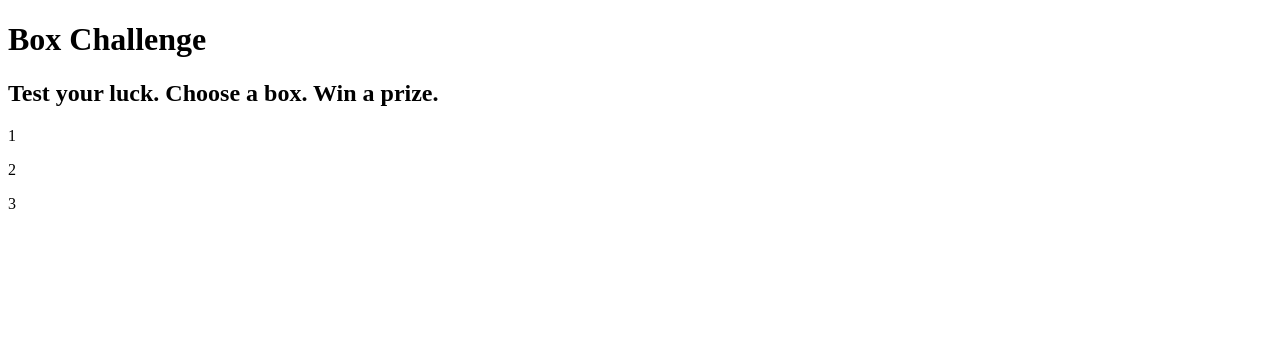
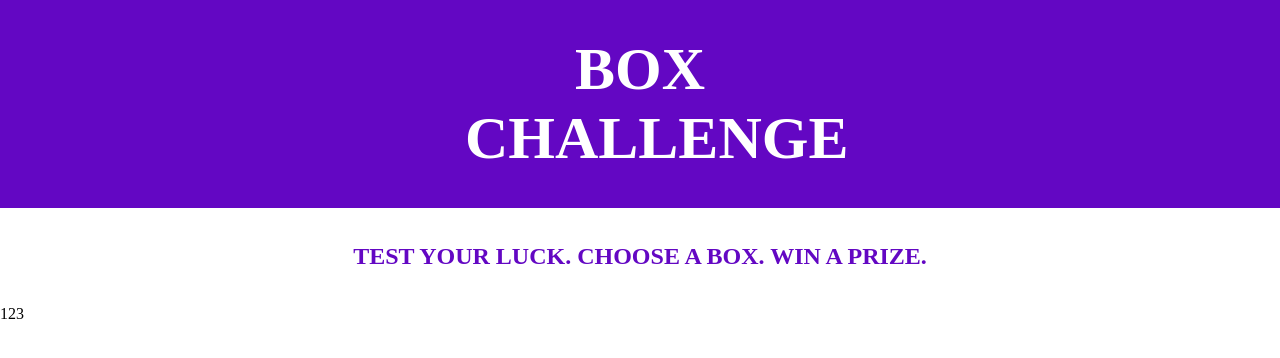
Before and after one commit to NTorres55/m5-hw5-torres-nehemiah, a plain HTML site: page index.html in a window 1280 px wide. Drawn offline with Linux system fonts and the light colour scheme.

Commit message:
Add styling to header, h1 & h2

```diff
--- a/index.html
+++ b/index.html
@@ -8,7 +8,7 @@
     <!-- CSS -->
     <link rel="stylesheet" href="main.css">
 
-    <title> </title>
+    <title>m5-hw5-torres-nehemiah</title>
 
   </head>
 
@@ -17,19 +17,20 @@
       <h1>Box Challenge</h1>
     </header>
 
+    <div>
+      <h2>Test your luck. Choose a box. Win a prize.</h2>
+    </div>
+
     <main>
-      <div>
-        <h2>Test your luck. Choose a box. Win a prize.</h2>
-      </div>
-      <div>
+      <article>
         <p>1</p>
-      </div>
-      <div>
+      </article>
+      <article>
         <p>2</p>
-      </div>
-      <div>
+      </article>
+      <article>
         <p>3</p>
-      </div>
+      </article>
     </main>
 
     <footer>
--- a/main.css
+++ b/main.css
@@ -0,0 +1,41 @@
+* {
+  margin: 0;
+  padding: 0;
+  border: 0;
+}
+
+html {
+  scroll-behavior: smooth;
+  font-family: bahnschrift;
+  height: 100vh;
+}
+
+article, aside, details, div, figcaption, figure, footer, header, main, nav, section, summary {
+    display: block;
+		text-align: center;
+}
+
+header {
+  background: #6307c3;
+  color: white;
+  padding: 35px 0;
+}
+h1 {
+  text-transform: uppercase;
+  font-size: 3.75em;
+  width: 350px;
+  margin: auto;
+  font-stretch: condensed;
+}
+
+h2 {
+  padding: 35px;
+  color: #6307c3;
+  text-transform: uppercase;
+  font-stretch: ultra-condensed;
+}
+
+main {
+  display: flex;
+  margin: auto;
+}
```
